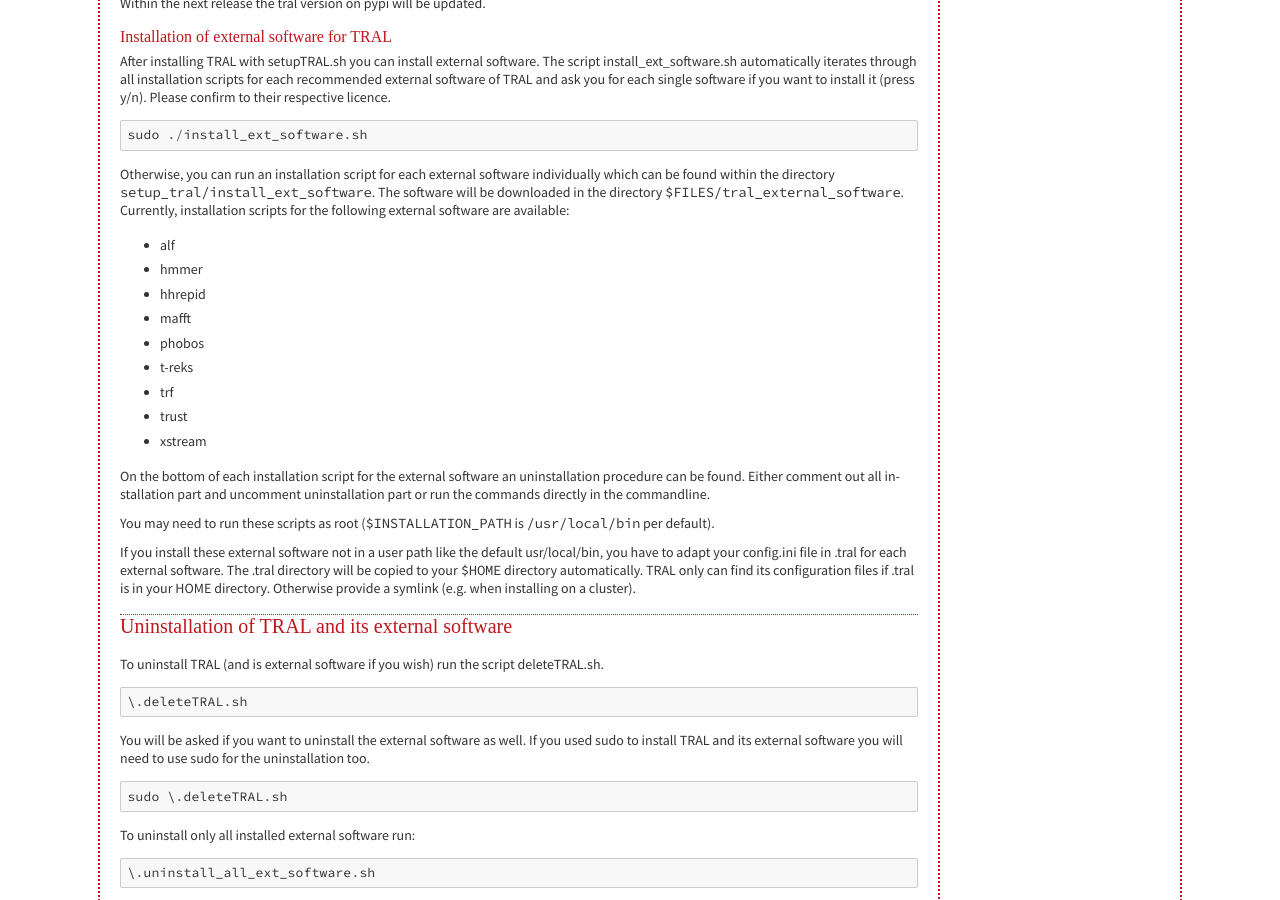
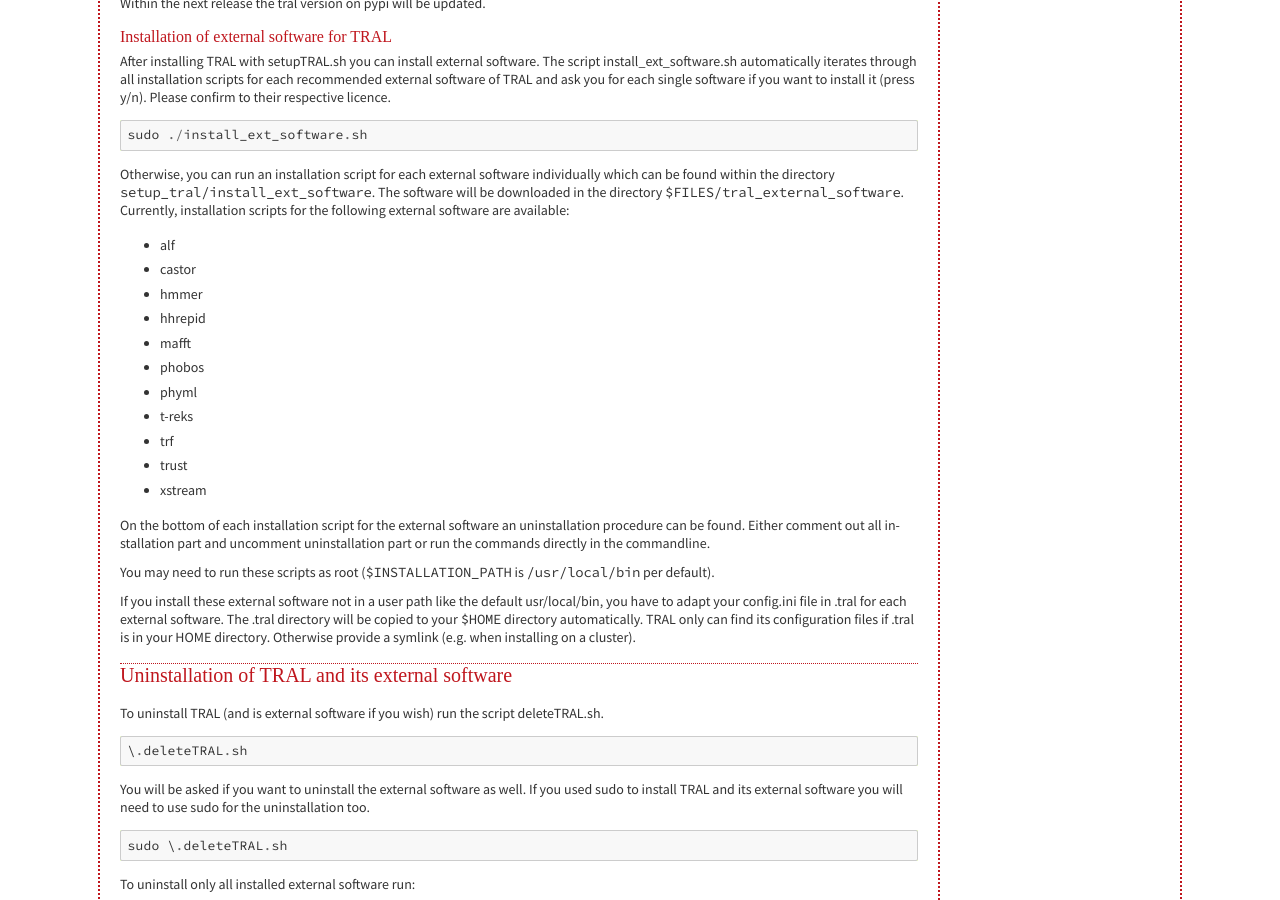
Before and after one commit to acg-team/tral, a Sphinx documentation site: the page built from docs/easy_setup.rst, in a window 1280 px wide and 900 px high, scrolled down 1140 px. Built offline with Sphinx 7.4.7, drawn with Linux system fonts in a browser that asks for light colours; some web fonts are replaced.

Commit message:
added phyML and castor to easy setup program list

```diff
--- a/docs/easy_setup.rst
+++ b/docs/easy_setup.rst
@@ -80,10 +80,12 @@
 Currently, installation scripts for the following external software are available:
 
 - alf
+- castor
 - hmmer
 - hhrepid
 - mafft
 - phobos
+- phyml
 - t-reks
 - trf
 - trust
```
